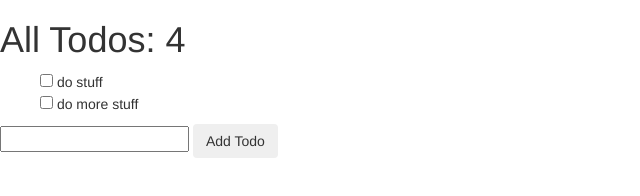
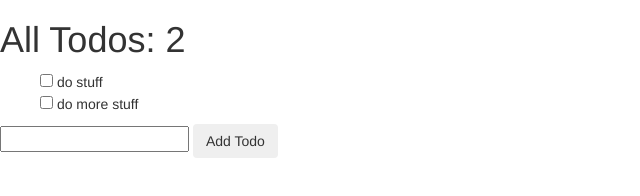
Before and after one commit to daviskoh/todo_angular, a plain HTML site: page index.html in a window 1280 px wide. Shown: the full height of the page, 0-640 px from the left. Drawn offline with Linux system fonts and the light colour scheme.

Commit message:
total todos count updated live

```diff
--- a/index.html
+++ b/index.html
@@ -12,7 +12,7 @@
 </head>
 <body>
   <div ng-controller="TodoController as todoCtrl">
-    <h1>All Todos: {{todoCtrl.totalTodos}}</h1>
+    <h1>All Todos: {{todoCtrl.getTotalTodos()}}</h1>
 
     <ul class='unstyled'>
       <li ng-repeat='todo in todoCtrl.todos'>
--- a/todos.js
+++ b/todos.js
@@ -1,11 +1,13 @@
 angular.module('todos', [])
   .controller('TodoController', function() {
-    this.totalTodos = 4;
-
     this.todos = [
       {text:'do stuff', done:false},
       {text:'do more stuff', done:false}
     ];
+
+    this.getTotalTodos = function() {
+      return this.totalTodos = this.todos.length;
+    };
 
     this.addTodo = function() {
       this.todos.push({text:this.formTodoText, done:false});
```
